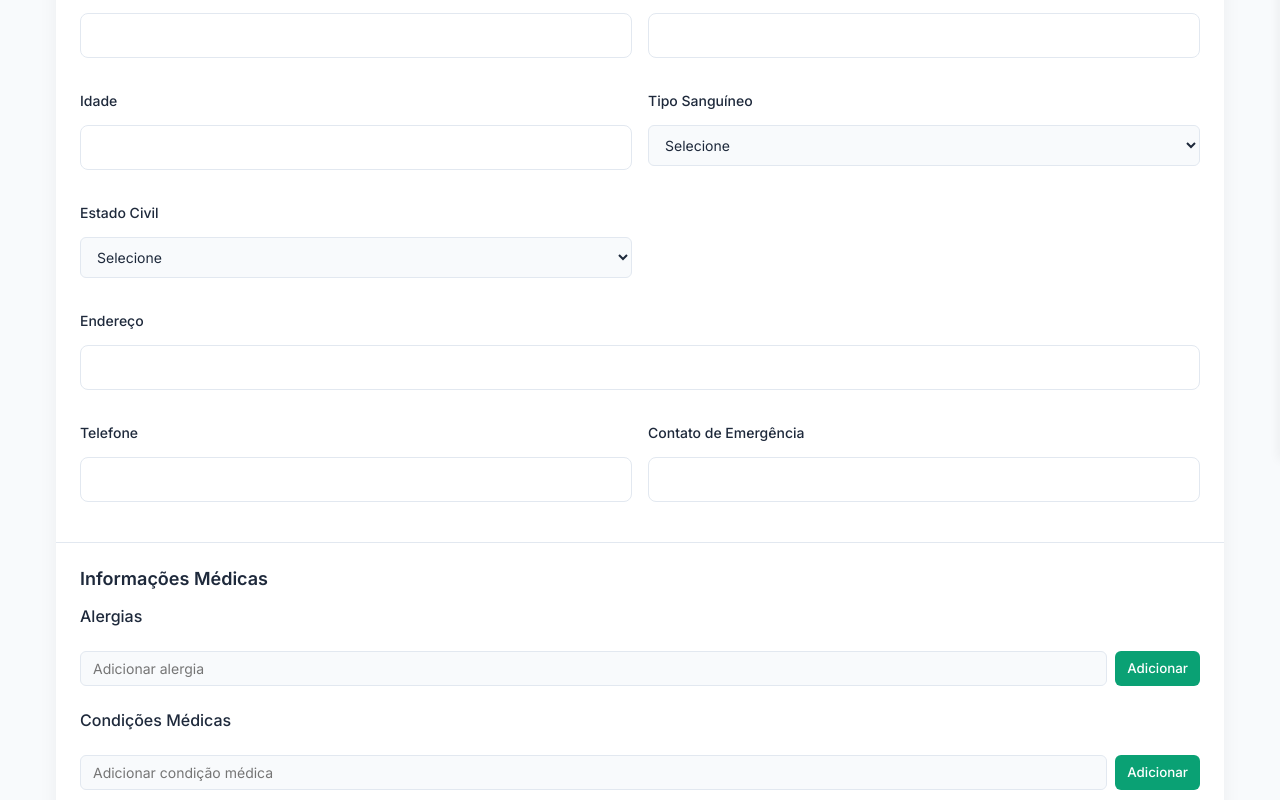
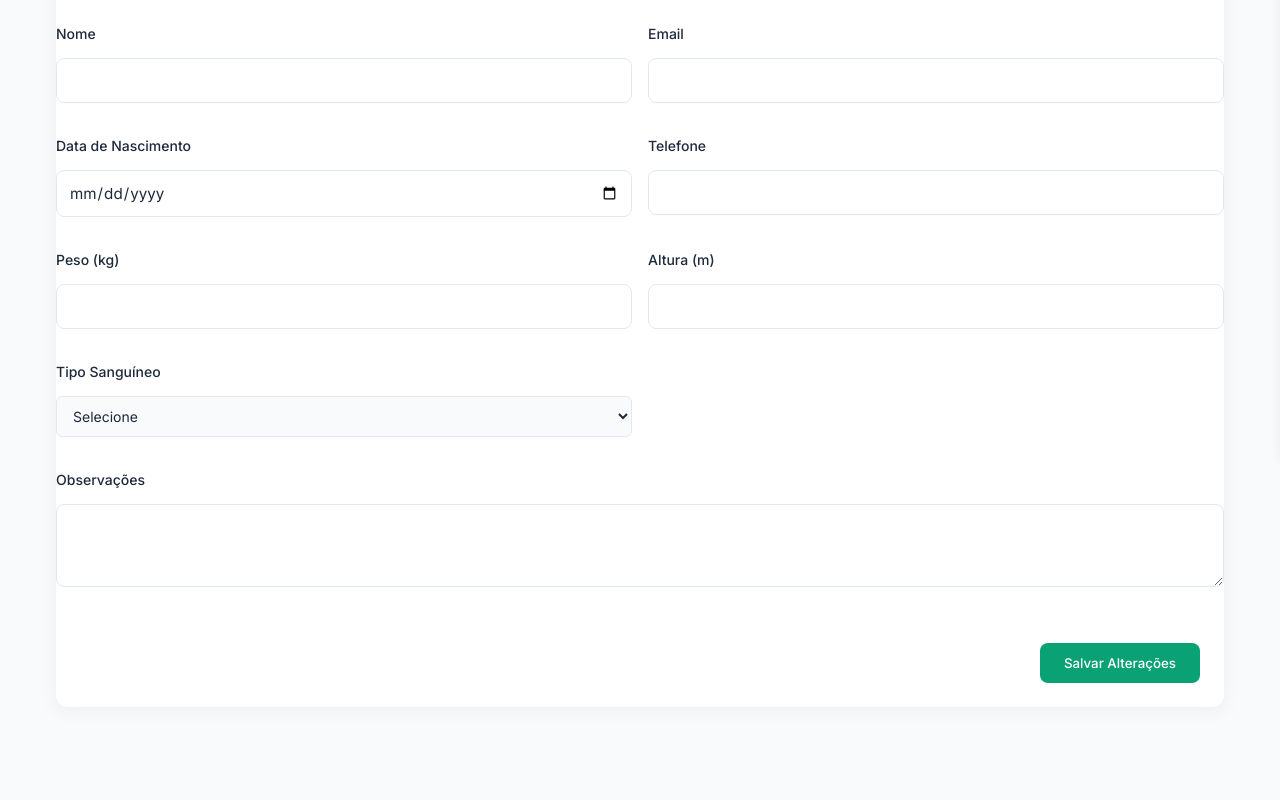
Before and after one commit to dvz123/SeniorPlus, a React (Create React App) app in the folder senior-app/: page /atualizar-dados in a window 1280 px wide. Shown: the part 340-1140 px from the top of the page. After the commit the page ends 1071 px from the top, so only its background shows below. Built offline with nearby package versions, Linux system fonts and the light colour scheme; sample sign-in values are in the browser's storage.

Commit message:
integração com Back

```diff
--- a/senior-app/src/pages/AtualizarDados.jsx
+++ b/senior-app/src/pages/AtualizarDados.jsx
@@ -1,157 +1,167 @@
-import { useState, useEffect } from "react"
+import { useState } from "react"
 import { Link } from "react-router-dom"
-import { useUser } from "../contexts/UserContext"
-import { useToast } from "../contexts/ToastContext"
 import "../styles/AtualizarDados.css"
 
 function AtualizarDados() {
-  const { elderlyData, updateElderlyData } = useUser()
-  const { showSuccess } = useToast()
   const [formData, setFormData] = useState({
-    name: "",
-    id: "",
-    age: "",
-    bloodType: "",
-    maritalStatus: "",
-    address: "",
-    phone: "",
-    emergencyContact: "",
-    allergies: [],
-    medicalConditions: [],
+    cpf: "",
+    rg: "",
+    nome: "",
+    email: "",
+    dataNascimento: "",
+    telefone: "",
+    peso: "",
+    altura: "",
+    tipoSanguineo: "",
+    observacao: "",
+    imc: null,
   })
-  const [newAllergy, setNewAllergy] = useState("")
-  const [newCondition, setNewCondition] = useState("")
 
-  useEffect(() => {
-    if (elderlyData) {
-      setFormData(elderlyData)
-    }
-  }, [elderlyData])
+  const [mensagem, setMensagem] = useState("")
 
   const handleChange = (e) => {
     const { name, value } = e.target
-    setFormData({
-      ...formData,
+    setFormData((prev) => ({
+      ...prev,
       [name]: value,
-    })
+    }))
   }
 
-  const handleAddAllergy = () => {
-    if (newAllergy.trim() !== "") {
-      setFormData({
-        ...formData,
-        allergies: [...formData.allergies, newAllergy.trim()],
-      })
-      setNewAllergy("")
-    }
+  const calcularIMC = (peso, altura) => {
+    const p = parseFloat(peso)
+    const a = parseFloat(altura)
+    if (p && a) return (p / (a * a)).toFixed(2)
+    return null
   }
 
-  const handleRemoveAllergy = (index) => {
-    const updatedAllergies = [...formData.allergies]
-    updatedAllergies.splice(index, 1)
-    setFormData({
+  const handleSubmit = async (e) => {
+    e.preventDefault()
+
+    const dados = {
       ...formData,
-      allergies: updatedAllergies,
-    })
+      peso: parseFloat(formData.peso),
+      altura: parseFloat(formData.altura),
+      imc: calcularIMC(formData.peso, formData.altura),
     }
 
-  const handleAddCondition = () => {
-    if (newCondition.trim() !== "") {
-      setFormData({
-        ...formData,
-        medicalConditions: [...formData.medicalConditions, newCondition.trim()],
+    try {
+      const response = await fetch("http://localhost:8080/api/v1/idoso", {
+        method: "POST",
+        headers: {
+          "Content-Type": "application/json",
+          Authorization: "Bearer " + localStorage.getItem("authToken"), // substitua com token real
+        },
+        body: JSON.stringify(dados),
       })
-      setNewCondition("")
-    }
+
+      if (!response.ok) {
+        throw new Error("Erro ao atualizar dados")
       }
 
-  const handleRemoveCondition = (index) => {
-    const updatedConditions = [...formData.medicalConditions]
-    updatedConditions.splice(index, 1)
-    setFormData({
-      ...formData,
-      medicalConditions: updatedConditions,
-    })
+      setMensagem("Dados atualizados com sucesso!")
+    } catch (error) {
+      setMensagem("Erro ao atualizar dados.")
+      console.error(error)
     }
-
-  const handleSubmit = (e) => {
-    e.preventDefault()
-    updateElderlyData(formData)
-    showSuccess("Dados atualizados com sucesso!")
   }
 
   return (
     <div className="container">
       <main className="main">
         <Link to="/" className="back-button">
-          <svg
-            xmlns="http://www.w3.org/2000/svg"
-            width="24"
-            height="24"
-            viewBox="0 0 24 24"
-            fill="none"
-            stroke="currentColor"
-            strokeWidth="2"
-            strokeLinecap="round"
-            strokeLinejoin="round"
-          >
-            <path d="m12 19-7-7 7-7" />
-            <path d="M19 12H5" />
-          </svg>
-          Voltar
+          ← Voltar
         </Link>
 
         <div className="page-header">
           <h1>Atualizar Dados do Idoso</h1>
-          <p>Atualize as informações pessoais e médicas do paciente.</p>
+          <p>Preencha os campos abaixo com as informações do paciente.</p>
         </div>
 
-        <div className="update-form">
-          <form onSubmit={handleSubmit}>
-            <div className="form-section">
-              <h2>Informações Pessoais</h2>
+        <form className="update-form" onSubmit={handleSubmit}>
           <div className="form-grid">
             <div className="form-group">
-                  <label htmlFor="name">Nome Completo</label>
+              <label htmlFor="cpf">CPF</label>
               <input
                 type="text"
-                    id="name"
-                    name="name"
-                    value={formData.name || ""}
+                name="cpf"
+                value={formData.cpf}
                 onChange={handleChange}
                 required
               />
             </div>
             <div className="form-group">
-                  <label htmlFor="id">ID</label>
+              <label htmlFor="rg">RG</label>
               <input
                 type="text"
-                    id="id"
-                    name="id"
-                    value={formData.id || ""}
+                name="rg"
+                value={formData.rg}
                 onChange={handleChange}
                 required
               />
             </div>
             <div className="form-group">
-                  <label htmlFor="age">Idade</label>
+              <label htmlFor="nome">Nome</label>
               <input
-                    type="number"
-                    id="age"
-                    name="age"
-                    value={formData.age || ""}
+                type="text"
+                name="nome"
+                value={formData.nome}
                 onChange={handleChange}
                 required
               />
             </div>
             <div className="form-group">
-                  <label htmlFor="bloodType">Tipo Sanguíneo</label>
+              <label htmlFor="email">Email</label>
+              <input
+                type="email"
+                name="email"
+                value={formData.email}
+                onChange={handleChange}
+              />
+            </div>
+            <div className="form-group">
+              <label htmlFor="dataNascimento">Data de Nascimento</label>
+              <input
+                type="date"
+                name="dataNascimento"
+                value={formData.dataNascimento}
+                onChange={handleChange}
+              />
+            </div>
+            <div className="form-group">
+              <label htmlFor="telefone">Telefone</label>
+              <input
+                type="text"
+                name="telefone"
+                value={formData.telefone}
+                onChange={handleChange}
+              />
+            </div>
+            <div className="form-group">
+              <label htmlFor="peso">Peso (kg)</label>
+              <input
+                type="number"
+                step="0.01"
+                name="peso"
+                value={formData.peso}
+                onChange={handleChange}
+              />
+            </div>
+            <div className="form-group">
+              <label htmlFor="altura">Altura (m)</label>
+              <input
+                type="number"
+                step="0.01"
+                name="altura"
+                value={formData.altura}
+                onChange={handleChange}
+              />
+            </div>
+            <div className="form-group">
+              <label htmlFor="tipoSanguineo">Tipo Sanguíneo</label>
               <select
-                    id="bloodType"
-                    name="bloodType"
-                    value={formData.bloodType || ""}
+                name="tipoSanguineo"
+                value={formData.tipoSanguineo}
                 onChange={handleChange}
-                    required
               >
                 <option value="">Selecione</option>
                 <option value="A+">A+</option>
@@ -164,109 +174,14 @@ function AtualizarDados() {
                 <option value="O-">O-</option>
               </select>
             </div>
-                <div className="form-group">
-                  <label htmlFor="maritalStatus">Estado Civil</label>
-                  <select
-                    id="maritalStatus"
-                    name="maritalStatus"
-                    value={formData.maritalStatus || ""}
+            <div className="form-group full-width">
+              <label htmlFor="observacao">Observações</label>
+              <textarea
+                name="observacao"
+                rows="3"
+                value={formData.observacao}
                 onChange={handleChange}
-                    required
-                  >
-                    <option value="">Selecione</option>
-                    <option value="Solteiro(a)">Solteiro(a)</option>
-                    <option value="Casado(a)">Casado(a)</option>
-                    <option value="Divorciado(a)">Divorciado(a)</option>
-                    <option value="Viúvo(a)">Viúvo(a)</option>
-                  </select>
-                </div>
-                <div className="form-group full-width">
-                  <label htmlFor="address">Endereço</label>
-                  <input
-                    type="text"
-                    id="address"
-                    name="address"
-                    value={formData.address || ""}
-                    onChange={handleChange}
-                    required
               />
-                </div>
-                <div className="form-group">
-                  <label htmlFor="phone">Telefone</label>
-                  <input
-                    type="text"
-                    id="phone"
-                    name="phone"
-                    value={formData.phone || ""}
-                    onChange={handleChange}
-                    required
-                  />
-                </div>
-                <div className="form-group">
-                  <label htmlFor="emergencyContact">Contato de Emergência</label>
-                  <input
-                    type="text"
-                    id="emergencyContact"
-                    name="emergencyContact"
-                    value={formData.emergencyContact || ""}
-                    onChange={handleChange}
-                    required
-                  />
-                </div>
-              </div>
-            </div>
-
-            <div className="form-section">
-              <h2>Informações Médicas</h2>
-
-              <div className="form-subsection">
-                <h3>Alergias</h3>
-                <div className="tags-container">
-                  {formData.allergies?.map((allergy, index) => (
-                    <div key={index} className="tag">
-                      {allergy}
-                      <button type="button" className="remove-tag" onClick={() => handleRemoveAllergy(index)}>
-                        &times;
-                      </button>
-                    </div>
-                  ))}
-                </div>
-                <div className="add-tag-container">
-                  <input
-                    type="text"
-                    value={newAllergy}
-                    onChange={(e) => setNewAllergy(e.target.value)}
-                    placeholder="Adicionar alergia"
-                  />
-                  <button type="button" className="add-tag-button" onClick={handleAddAllergy}>
-                    Adicionar
-                  </button>
-                </div>
-              </div>
-
-              <div className="form-subsection">
-                <h3>Condições Médicas</h3>
-                <div className="tags-container">
-                  {formData.medicalConditions?.map((condition, index) => (
-                    <div key={index} className="tag">
-                      {condition}
-                      <button type="button" className="remove-tag" onClick={() => handleRemoveCondition(index)}>
-                        &times;
-                      </button>
-                    </div>
-                  ))}
-                </div>
-                <div className="add-tag-container">
-                  <input
-                    type="text"
-                    value={newCondition}
-                    onChange={(e) => setNewCondition(e.target.value)}
-                    placeholder="Adicionar condição médica"
-                  />
-                  <button type="button" className="add-tag-button" onClick={handleAddCondition}>
-                    Adicionar
-                  </button>
-                </div>
             </div>
           </div>
 
@@ -276,7 +191,8 @@ function AtualizarDados() {
             </button>
           </div>
         </form>
-        </div>
+
+        {mensagem && <p className="mensagem">{mensagem}</p>}
       </main>
     </div>
   )
--- a/senior-app/src/pages/Register.jsx
+++ b/senior-app/src/pages/Register.jsx
@@ -6,6 +6,7 @@ import "../styles/Auth.css"
 
 function Register() {
   const [name, setName] = useState("")
+  const [cpf, setCpf] = useState("")
   const [email, setEmail] = useState("")
   const [password, setPassword] = useState("")
   const [confirmPassword, setConfirmPassword] = useState("")
@@ -20,7 +21,7 @@ function Register() {
     setError("")
 
     // Validações
-    if (!name || !email || !password || !confirmPassword) {
+    if (!name || !email || !password || !confirmPassword || !cpf) {
       setError("Por favor, preencha todos os campos.")
       return
     }
@@ -38,10 +39,29 @@ function Register() {
     setIsLoading(true)
 
     try {
-      // Simulação de registro para desenvolvimento
-      setTimeout(() => {
-        navigate("/login")
-      }, 1000)
+
+      const response = await fetch("http://localhost:8080/api/v1/auth/register", {
+        method: "POST",
+        headers: {
+          "Content-Type": "application/json",
+        },
+        body: JSON.stringify({
+          nome: name,
+          cpf,
+          email,
+          senha: password,
+          role: "ROLE_ADMIN"
+        }),
+      })
+
+      if (!response.ok) {
+        const data = await response.json()
+        setError(data.error || "Erro ao registrar. Tente novamente.")
+        return
+      }
+
+      // Registro bem-sucedido, redireciona para a página de login
+      navigate("/login")
     } catch (error) {
       setError("Falha ao registrar. Tente novamente.")
     } finally {
@@ -135,6 +155,52 @@ function Register() {
                 placeholder="Seu nome completo"
                 value={name}
                 onChange={(e) => setName(e.target.value)}
+                required
+                className="auth-input"
+              />
+            </div>
+          </div>
+
+          <div className="auth-form-group">
+            <label htmlFor="cpf">
+              <svg
+                xmlns="http://www.w3.org/2000/svg"
+                width="16"
+                height="16"
+                viewBox="0 0 24 24"
+                fill="none"
+                stroke="currentColor"
+                strokeWidth="2"
+                strokeLinecap="round"
+                strokeLinejoin="round"
+              >
+                <path d="M19 21v-2a4 4 0 0 0-4-4H9a4 4 0 0 0-4 4v2" />
+                <circle cx="12" cy="7" r="4" />
+              </svg>
+              Cpf
+            </label>
+            <div className="auth-input-wrapper">
+              <svg
+                xmlns="http://www.w3.org/2000/svg"
+                width="20"
+                height="20"
+                viewBox="0 0 24 24"
+                fill="none"
+                stroke="currentColor"
+                strokeWidth="2"
+                strokeLinecap="round"
+                strokeLinejoin="round"
+                className="auth-input-icon"
+              >
+                <path d="M19 21v-2a4 4 0 0 0-4-4H9a4 4 0 0 0-4 4v2" />
+                <circle cx="12" cy="7" r="4" />
+              </svg>
+              <input
+                type="text"
+                id="cpf"
+                placeholder="Cpf (apenas números)"
+                value={cpf}
+                onChange={(e) => setCpf(e.target.value)}
                 required
                 className="auth-input"
               />
```
Also changed, not shown: senior-app/src/components/ProfileCard.jsx (+76 -3 lines), senior-app/src/contexts/AuthContext.jsx (+33 -9 lines), senior-app/src/pages/Configuracoes.jsx (+18 -0 lines), 2 other files (tests, documents, lock files or other folders). Lines whose indentation alone changed are shown as unchanged.
